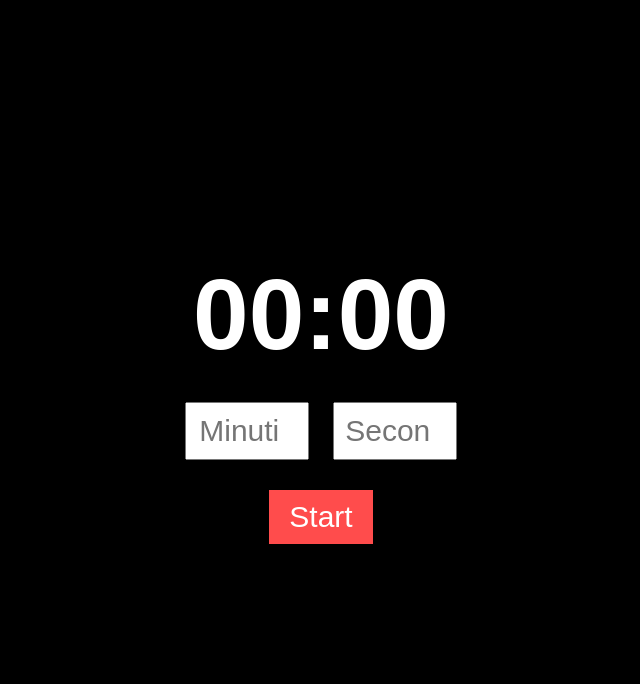
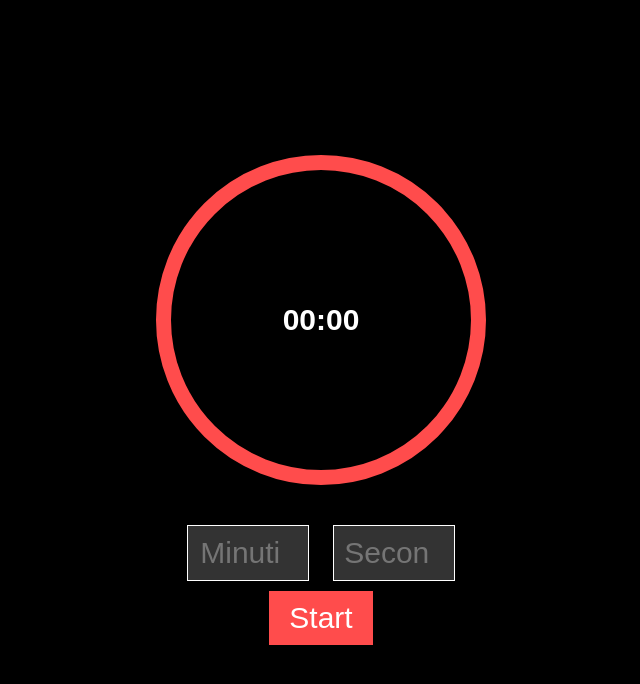
Before and after one commit to Angelo1234565/TIMER, a plain HTML site: page index.html in a window 1280 px wide. Shown: the whole page, without its empty margins (319-959 px from the left). Drawn offline with Linux system fonts and the light colour scheme.

Commit message:
Update index.html

```diff
--- a/index.html
+++ b/index.html
@@ -14,25 +14,48 @@
             align-items: center;
             height: 100vh;
             margin: 0;
+            flex-direction: column;
         }
+
         .timer-container {
             text-align: center;
         }
-        .timer {
-            font-size: 100px;
-            margin-bottom: 20px;
+
+        /* Orologio circolare */
+        .clock {
+            width: 300px;
+            height: 300px;
+            border: 15px solid #ff4c4c;
+            border-radius: 50%;
+            position: relative;
+            display: flex;
+            justify-content: center;
+            align-items: center;
+            margin-bottom: 30px;
+        }
+
+        .clock .time {
+            font-size: 50px;
             font-weight: bold;
         }
-        .input-container {
-            margin-bottom: 20px;
+
+        /* Timer countdown */
+        #timer {
+            font-size: 30px;
+            font-weight: bold;
         }
+
         input[type="number"] {
             font-size: 30px;
             padding: 10px;
             margin: 10px;
             width: 100px;
             text-align: center;
+            background-color: #333;
+            border: 1px solid #fff;
+            color: white;
         }
+
         button {
             font-size: 30px;
             padding: 10px 20px;
@@ -42,19 +65,30 @@
             color: white;
             transition: background-color 0.3s;
         }
+
         button:hover {
             background-color: #ff1a1a;
+        }
+
+        audio {
+            display: none;
         }
     </style>
 </head>
 <body>
+
     <div class="timer-container">
-        <div class="timer" id="timerDisplay">00:00</div>
-        <div class="input-container">
+        <div class="clock">
+            <div id="timer" class="time">00:00</div>
+        </div>
+
+        <div>
             <input type="number" id="minutesInput" placeholder="Minuti" min="0" max="99">
             <input type="number" id="secondsInput" placeholder="Secondi" min="0" max="59">
         </div>
+
         <button id="startButton">Start</button>
+        <audio id="music" src="https://www.soundhelix.com/examples/mp3/SoundHelix-Song-1.mp3" loop></audio>
     </div>
 
     <script>
@@ -62,20 +96,23 @@
         let isRunning = false;
         let timeLeft = 0;
 
-        const timerDisplay = document.getElementById('timerDisplay');
+        const timerDisplay = document.getElementById('timer');
         const startButton = document.getElementById('startButton');
         const minutesInput = document.getElementById('minutesInput');
         const secondsInput = document.getElementById('secondsInput');
+        const music = document.getElementById('music');
 
         startButton.addEventListener('click', () => {
             if (isRunning) {
                 clearInterval(timer);
+                music.pause(); // Stop the music if the timer is stopped
                 startButton.textContent = 'Start';
             } else {
                 const minutes = parseInt(minutesInput.value) || 0;
                 const seconds = parseInt(secondsInput.value) || 0;
                 timeLeft = minutes * 60 + seconds;
                 startTimer();
+                music.play(); // Start the music when the timer starts
                 startButton.textContent = 'Stop';
             }
             isRunning = !isRunning;
@@ -85,6 +122,7 @@
             timer = setInterval(() => {
                 if (timeLeft <= 0) {
                     clearInterval(timer);
+                    music.pause(); // Stop the music when the time is up
                     alert("Tempo scaduto!");
                     timerDisplay.textContent = "00:00";
                     startButton.textContent = 'Start';
```
